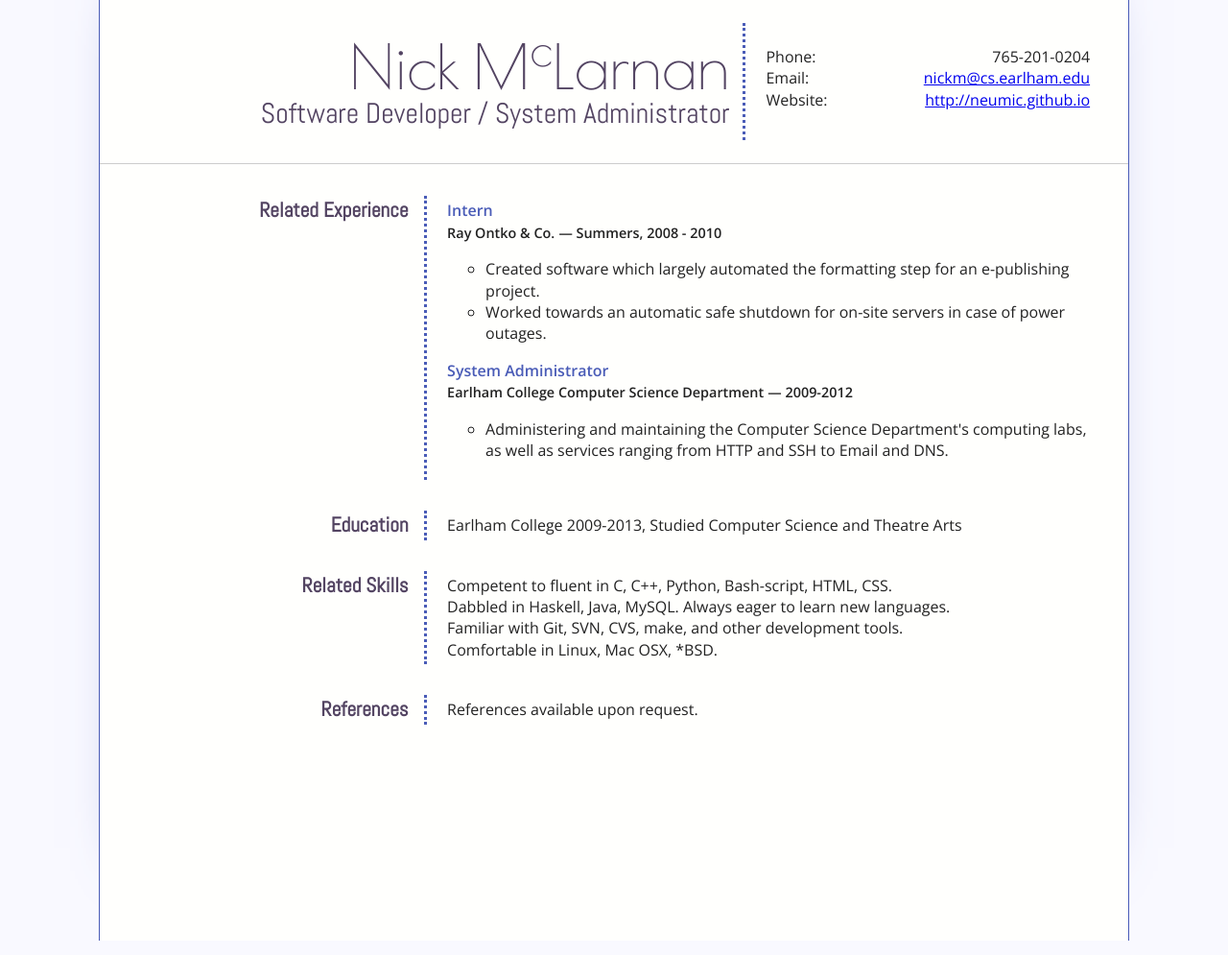
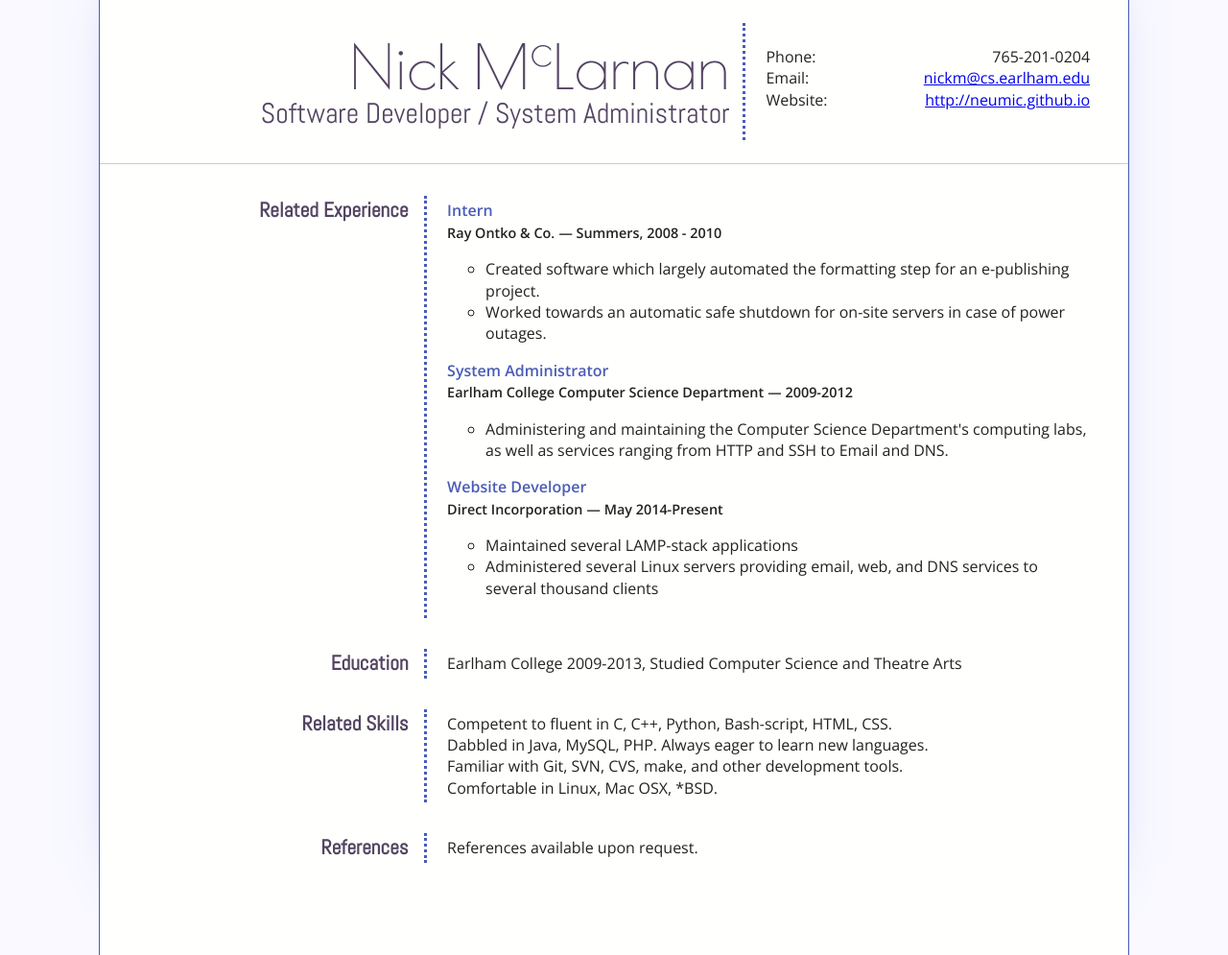
Before and after one commit to neumic/neumic.github.io_source, a Jekyll site: the page built from computing_resume.html, in a window 1280 px wide. Shown: the whole page at 96% size. Built offline with Jekyll 4.4.1, drawn with Linux system fonts in a browser that asks for light colours; some of the changed lines change nothing that is shown.

Commit message:
updates to resume and jekyll

```diff
--- a/_config.yml
+++ b/_config.yml
@@ -1,6 +1,6 @@
 name: Nick McLarnan
 markdown: kramdown
-pygments: true
+highlighter: pygments
 
 gallery:
   # path to the gallery
--- a/_plugins/alias_generator.rb
+++ /dev/null
@@ -1,108 +0,0 @@
-# Alias Generator for Posts.
-#
-# Generates redirect pages for posts with aliases set in the YAML Front Matter.
-#
-# Place the full path of the alias (place to redirect from) inside the
-# destination post's YAML Front Matter. One or more aliases may be given.
-#
-# Example Post Configuration:
-#
-#   ---
-#     layout: post
-#     title: "How I Keep Limited Pressing Running"
-#     alias: /post/6301645915/how-i-keep-limited-pressing-running/index.html
-#   ---
-#
-# Example Post Configuration:
-#
-#   ---
-#     layout: post
-#     title: "How I Keep Limited Pressing Running"
-#     alias: [/first-alias/index.html, /second-alias/index.html]
-#   ---
-#
-# Author: Thomas Mango
-# Site: http://thomasmango.com
-# Plugin Source: http://github.com/tsmango/jekyll_alias_generator
-# Site Source: http://github.com/tsmango/tsmango.github.com
-# Plugin License: MIT
-
-module Jekyll
-
-  class AliasGenerator < Generator
-
-    def generate(site)
-      @site = site
-
-      process_posts
-      process_pages
-    end
-
-    def process_posts
-      @site.posts.each do |post|
-        generate_aliases(post.url, post.data['alias'])
-      end
-    end
-
-    def process_pages
-      @site.pages.each do |page|
-        generate_aliases(page.destination('').gsub(/index\.(html|htm)$/, ''), page.data['alias'])
-      end
-    end
-
-    def generate_aliases(destination_path, aliases)
-      alias_paths ||= Array.new
-      alias_paths << aliases
-      alias_paths.compact!
-
-      alias_paths.flatten.each do |alias_path|
-        alias_path = alias_path.to_s
-
-        alias_dir  = File.extname(alias_path).empty? ? alias_path : File.dirname(alias_path)
-        alias_file = File.extname(alias_path).empty? ? "index.html" : File.basename(alias_path)
-
-        fs_path_to_dir   = File.join(@site.dest, alias_dir)
-        alias_index_path = File.join(alias_dir, alias_file)
-
-        FileUtils.mkdir_p(fs_path_to_dir)
-
-        File.open(File.join(fs_path_to_dir, alias_file), 'w') do |file|
-          file.write(alias_template(destination_path))
-        end
-
-        (alias_index_path.split('/').size + 1).times do |sections|
-          @site.static_files << Jekyll::AliasFile.new(@site, @site.dest, alias_index_path.split('/')[0, sections].join('/'), '')
-        end
-      end
-    end
-
-    def alias_template(destination_path)
-      <<-EOF
-      <!DOCTYPE html>
-      <html>
-      <head>
-      <link rel="canonical" href="#{destination_path}"/>
-      <meta http-equiv="content-type" content="text/html; charset=utf-8" />
-      <meta http-equiv="refresh" content="0;url=#{destination_path}" />
-      </head>
-      </html>
-      EOF
-    end
-  end
-
-  class AliasFile < StaticFile
-    require 'set'
-
-    def destination(dest)
-      File.join(dest, @dir)
-    end
-
-    def modified?
-      return false
-    end
-
-    def write(dest)
-      return true
-    end
-  end
-end
--- a/computing_resume.html
+++ b/computing_resume.html
@@ -1,7 +1,7 @@
 ---
 title: Nick McLarnan's Software Development Resume
 layout: resume
-alias: /resume /resume.html
+alias: /resume
 ---
 <div id="container">
       <header>
@@ -36,7 +36,16 @@ alias: /resume /resume.html
             <h5 class="job-organization">Earlham College Computer Science Department</h5>
             <h5 class="job-dates">2009-2012</h5>
             <ul class="job-duties">
-               <li>Administering and maintaining the Computer Science Department's computing labs, as well as services ranging from HTTP and SSH to Email and DNS.</ls>
+               <li>Administering and maintaining the Computer Science Department's computing labs, as well as services ranging from HTTP and SSH to Email and DNS.</li>
+            </ul>
+         </section>
+         <section class="job">
+            <h4 class="job-title">Website Developer</h4>
+            <h5 class="job-organization">Direct Incorporation</h5>
+            <h5 class="job-dates">May 2014-Present</h5>
+            <ul class="job-duties">
+               <li>Maintained several LAMP-stack applications</li>
+               <li>Administered several Linux servers providing email, web, and DNS services to several thousand clients</li>
             </ul>
          </section>
       </div>
@@ -53,7 +62,7 @@ alias: /resume /resume.html
       <h3 id="related-skills">Related Skills</h3>
       <div class="section-contents">
          <p>Competent to fluent in C, C++, Python, Bash-script, HTML, CSS.</p>
-         <p>Dabbled in Haskell, Java, MySQL. Always eager to learn new languages.</p>
+         <p>Dabbled in Java, MySQL, PHP. Always eager to learn new languages.</p>
          <p>Familiar with Git, SVN, CVS, make, and other development tools.</p>
          <p>Comfortable in Linux, Mac OSX, *BSD.</p>
       </div>
```
